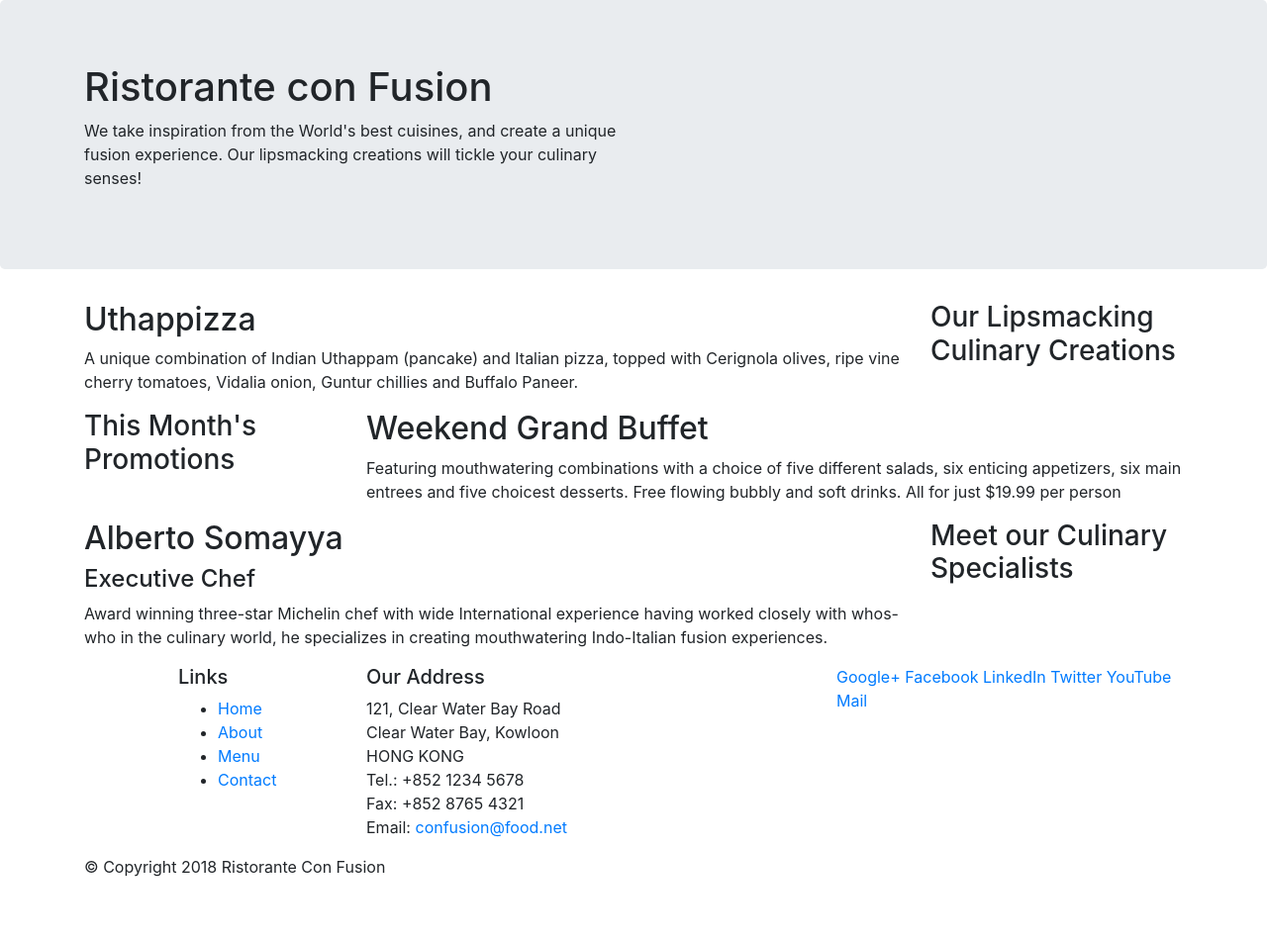
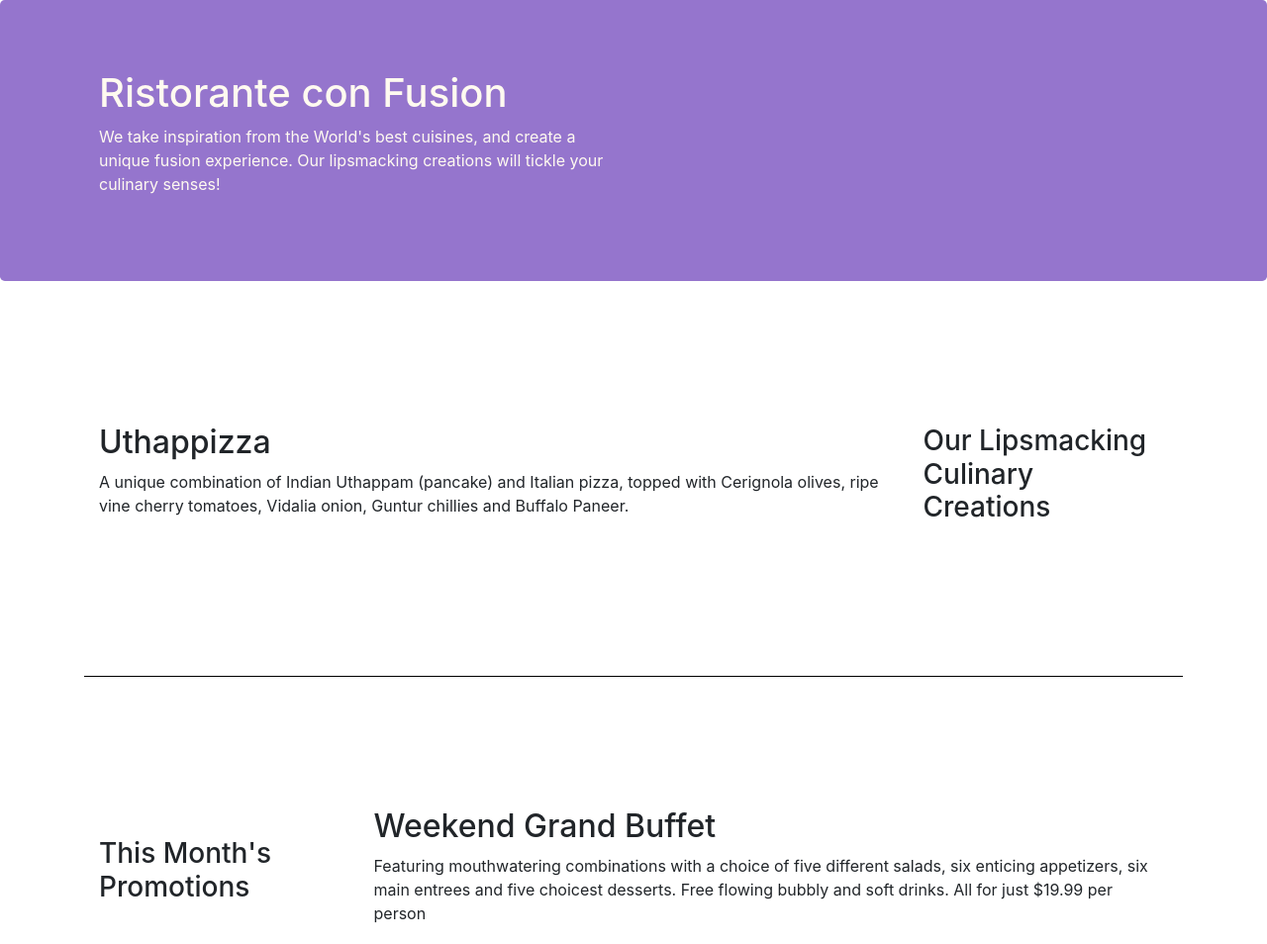
Before and after one commit to oknono/coursera_bootstrap, a website: page index.html in a window 1280 px wide. Shown: the top 954 px of the page at 99% size. Before the commit the page ends 904 px from the top, so only its background shows below. Drawn offline with nearby package versions, Linux system fonts and the light colour scheme.

Commit message:
add custom classes and alignment

```diff
--- /dev/null
+++ b/css/styles.css
@@ -0,0 +1,30 @@
+.row-header {
+    margin: 0 auto;
+    padding: 0 auto;
+}
+
+.row-content {
+    border-bottom: 1px ridge black;
+    margin: 0 auto;
+    min-height: 400px;
+    padding: 50px 0;
+}
+
+.footer {
+    background: #D1c4e9;
+    margin: 0 auto;
+    padding: 20px 0;
+}
+
+.jumbotron {
+    background: #9575CD;
+    color: floralwhite;
+    margin: 0 auto;
+    padding: 70px 30px;
+}
+
+.address {
+    color: #0f0f0f;
+    font-size: 80%;
+    margin: 0;
+}
--- a/index.html
+++ b/index.html
@@ -8,13 +8,14 @@
 
     <!-- Bootstrap CSS -->
     <link rel="stylesheet" href="node_modules/bootstrap/dist/css/bootstrap.min.css">
+    <link rel="stylesheet" href="css/styles.css">
     <title>Ristorante Con Fusion</title>
 </head>
 
 <body>
     <header class="jumbotron">
         <div class="container">
-            <div class="row">
+            <div class="row row-header">
                 <div class="col-12 col-sm-6">
                     <h1>Ristorante con Fusion</h1>
                     <p>We take inspiration from the World's best cuisines, and create a unique fusion experience. Our lipsmacking creations will tickle your culinary senses!</p>
@@ -26,7 +27,7 @@
     </header>
 
     <div class="container">
-        <div class="row">
+        <div class="row row-content align-items-center">
             <div class="col-12 col-sm-4 order-sm-last col-md-3">
                 <h3>Our Lipsmacking Culinary Creations</h3>
             </div>
@@ -37,7 +38,7 @@
         </div>
 
 
-        <div class="row">
+        <div class="row row-content align-items-center">
             <div class="col-12 col-sm-4 col-md-3">
                 <h3>This Month's Promotions</h3>
             </div>
@@ -47,7 +48,7 @@
             </div>
         </div>
 
-        <div class="row">
+        <div class="row row-content align-items-center">
             <div class="col-12 col-sm-4 order-sm-last  col-md-3">
                 <h3>Meet our Culinary Specialists</h3>
             </div>
@@ -59,12 +60,12 @@
         </div>
     </div>
 
-    <footer>
+    <footer class="footer">
         <div class="container">
             <div class="row">
                 <div class="col-4 offset-1 col-sm-2">
                     <h5>Links</h5>
-                    <ul>
+                    <ul class="list-unstyled">
                         <li><a href="#">Home</a></li>
                         <li><a href="#">About</a></li>
                         <li><a href="#">Menu</a></li>
@@ -82,8 +83,8 @@
 		              Email: <a href="mailto:confusion@food.net">confusion@food.net</a>
 		           </address>
                 </div>
-                <div class="col-12 col-sm-4">
-                    <div>
+                <div class="col-12 col-sm-4 align-self-center">
+                    <div class="text-center">
                         <a href="http://google.com/+">Google+</a>
                         <a href="http://www.facebook.com/profile.php?id=">Facebook</a>
                         <a href="http://www.linkedin.com/in/">LinkedIn</a>
@@ -93,7 +94,7 @@
                     </div>
                 </div>
            </div>
-           <div class="row">
+           <div class="row justify-content-center">
                 <div class="col-auto">
                     <p>© Copyright 2018 Ristorante Con Fusion</p>
                 </div>
```
